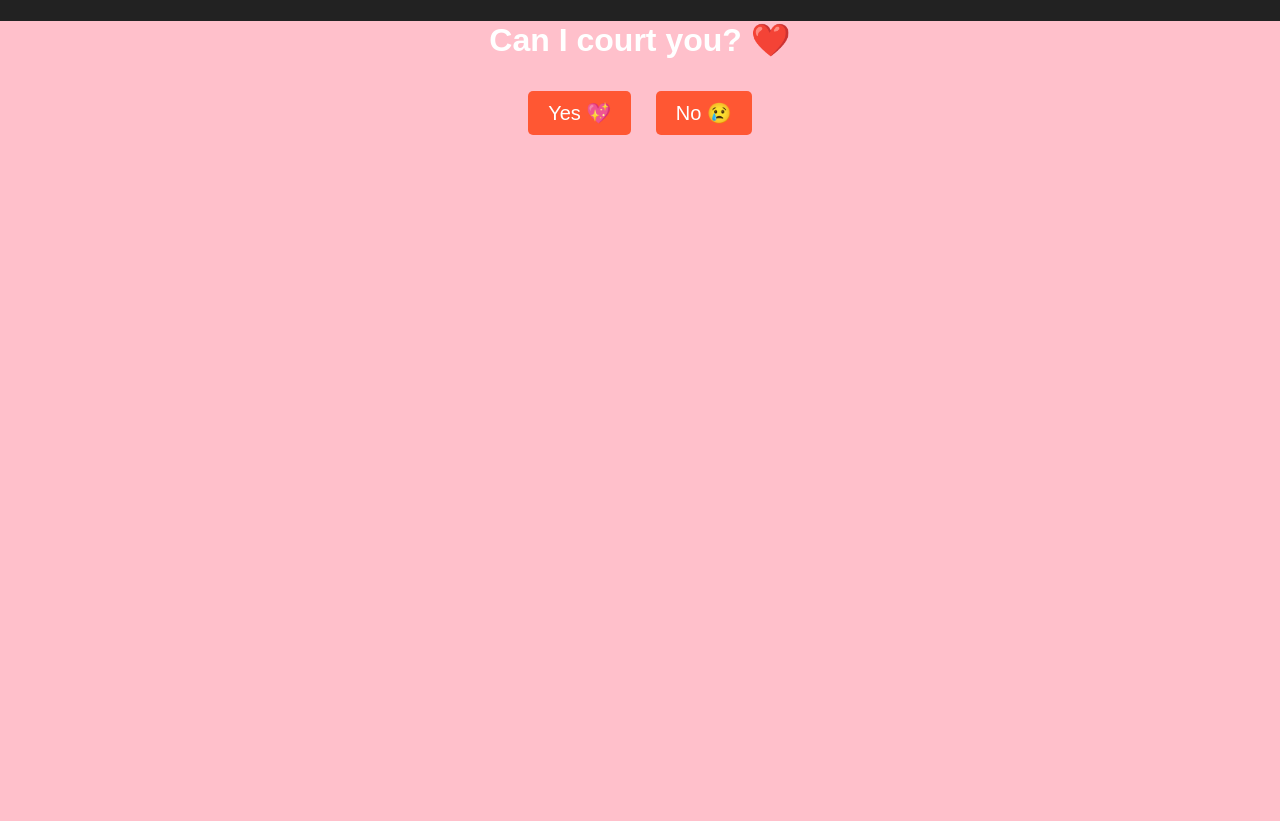
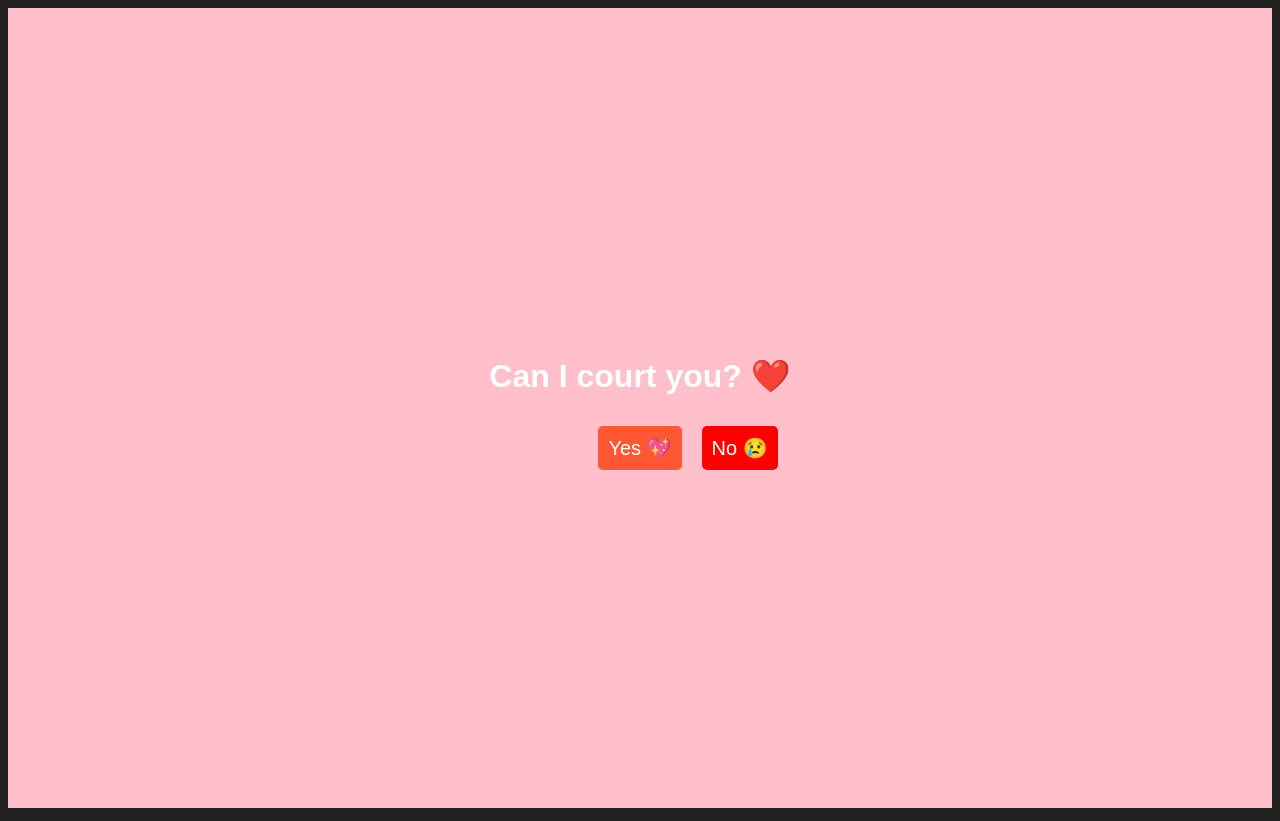
Before and after one commit to PvtYashiro/Trial-1, a plain HTML site: page index.html in a window 1280 px wide. Both pictures are taken after a click on the button "Exit". Drawn offline with Linux system fonts and the light colour scheme.

Commit message:
Update index.html

```diff
--- a/index.html
+++ b/index.html
@@ -2,8 +2,8 @@
 <html lang="en">
 <head>
     <meta charset="UTF-8">
-    <meta name="viewport" content="width=device-width, initial-scale=1.0, user-scalable=no">
-    <title>Block Blast & Love Prompt</title>
+    <meta name="viewport" content="width=device-width, initial-scale=1.0">
+    <title>Block Blast + Love Prompt</title>
     <style>
         body {
             text-align: center;
@@ -11,7 +11,6 @@
             color: white;
             font-family: Arial, sans-serif;
             overflow: hidden;
-            margin: 0;
         }
         canvas {
             background: #000;
@@ -42,40 +41,59 @@
         .exit-button {
             background-color: #d9534f;
         }
-        .touch-controls {
+        /* Love Prompt */
+        .love-container {
             display: flex;
-            justify-content: space-between;
+            flex-direction: column;
+            align-items: center;
+            justify-content: center;
+            height: 100vh;
+            background: pink;
+        }
+        #yesButton {
+            font-size: 20px;
+            padding: 10px;
+            transition: 0.3s;
+        }
+        #noButton {
             position: absolute;
-            bottom: 0;
-            width: 100%;
-            height: 50px;
-            background: rgba(0, 0, 0, 0.5);
-        }
-        .touch-left, .touch-right {
-            flex: 1;
-            height: 100%;
+            font-size: 20px;
+            padding: 10px;
+            background: red;
+            color: white;
+            border: none;
+            cursor: pointer;
         }
     </style>
 </head>
 <body>
+    <!-- Main Menu -->
     <div id="menu" class="menu">
         <h1>Block Blast</h1>
         <button onclick="startGame()">Start Game</button>
         <button class="exit-button" onclick="openLovePrompt()">Exit</button>
     </div>
+
+    <!-- Game Container -->
     <div id="gameContainer" class="hidden">
         <h1>Block Blast</h1>
         <p>Level: <span id="level">1</span> | Lives: <span id="lives">3</span></p>
         <canvas id="gameCanvas" width="480" height="320"></canvas>
-        <div class="touch-controls">
-            <div class="touch-left" ontouchstart="leftPressed = true" ontouchend="leftPressed = false"></div>
-            <div class="touch-right" ontouchstart="rightPressed = true" ontouchend="rightPressed = false"></div>
+    </div>
+
+    <!-- Love Prompt -->
+    <div id="lovePrompt" class="hidden love-container">
+        <h1>Can I court you? ❤️</h1>
+        <div>
+            <button id="yesButton" onclick="sayYes()">Yes 💖</button>
+            <button id="noButton" onmouseover="moveNoButton()">No 😢</button>
         </div>
     </div>
 
     <script>
         const menu = document.getElementById("menu");
         const gameContainer = document.getElementById("gameContainer");
+        const lovePrompt = document.getElementById("lovePrompt");
         const canvas = document.getElementById("gameCanvas");
         const ctx = canvas.getContext("2d");
         const levelDisplay = document.getElementById("level");
@@ -98,6 +116,9 @@
             paddleX = (canvas.width - paddleWidth) / 2;
             brickRowCount = level + 1;
             initializeBricks();
+            document.addEventListener("keydown", keyDownHandler);
+            document.addEventListener("keyup", keyUpHandler);
+            canvas.addEventListener("touchmove", touchMoveHandler);
             draw();
         }
 
@@ -117,23 +138,6 @@
             menu.classList.add("hidden");
             gameContainer.classList.remove("hidden");
             initializeGame();
-            document.addEventListener("keydown", keyDownHandler);
-            document.addEventListener("keyup", keyUpHandler);
-        }
-
-        function keyDownHandler(event) {
-            if (event.key === "ArrowRight") rightPressed = true;
-            if (event.key === "ArrowLeft") leftPressed = true;
-        }
-
-        function keyUpHandler(event) {
-            if (event.key === "ArrowRight") rightPressed = false;
-            if (event.key === "ArrowLeft") leftPressed = false;
-        }
-
-        function drawPaddle() {
-            ctx.fillStyle = "blue";
-            ctx.fillRect(paddleX, canvas.height - paddleHeight, paddleWidth, paddleHeight);
         }
 
         function drawBricks() {
@@ -145,6 +149,19 @@
                     }
                 }
             }
+        }
+
+        function drawPaddle() {
+            ctx.fillStyle = "blue";
+            ctx.fillRect(paddleX, canvas.height - paddleHeight, paddleWidth, paddleHeight);
+        }
+
+        function drawBall() {
+            ctx.beginPath();
+            ctx.arc(ballX, ballY, ballRadius, 0, Math.PI * 2);
+            ctx.fillStyle = "white";
+            ctx.fill();
+            ctx.closePath();
         }
 
         function collisionDetection() {
@@ -161,44 +178,47 @@
             }
         }
 
-        function drawBall() {
-            ctx.beginPath();
-            ctx.arc(ballX, ballY, ballRadius, 0, Math.PI * 2);
-            ctx.fillStyle = "white";
-            ctx.fill();
-            ctx.closePath();
-        }
-
         function draw() {
             ctx.clearRect(0, 0, canvas.width, canvas.height);
             drawBricks();
             drawBall();
             drawPaddle();
             collisionDetection();
-
             ballX += ballDX;
             ballY += ballDY;
             requestAnimationFrame(draw);
         }
 
+        function keyDownHandler(event) {
+            if (event.key === "ArrowRight") rightPressed = true;
+            if (event.key === "ArrowLeft") leftPressed = true;
+        }
+
+        function keyUpHandler(event) {
+            if (event.key === "ArrowRight") rightPressed = false;
+            if (event.key === "ArrowLeft") leftPressed = false;
+        }
+
+        function touchMoveHandler(event) {
+            let touchX = event.touches[0].clientX;
+            paddleX = Math.min(canvas.width - paddleWidth, Math.max(0, touchX - paddleWidth / 2));
+        }
+
         function openLovePrompt() {
-            document.body.innerHTML = `
-                <div style="text-align:center; background:pink; height:100vh;">
-                    <h1>Can I court you? ❤️</h1>
-                    <button id="yesButton" onclick="sayYes()">Yes 💖</button>
-                    <button id="noButton" onmouseover="moveNoButton()">No 😢</button>
-                </div>
-            `;
+            menu.classList.add("hidden");
+            gameContainer.classList.add("hidden");
+            lovePrompt.classList.remove("hidden");
+        }
 
-            let yesSize = 20;
-            window.moveNoButton = function () {
-                yesSize += 5;
-                document.getElementById("yesButton").style.fontSize = `${yesSize}px`;
-            };
+        function sayYes() {
+            document.body.innerHTML = `<h1 style="color: red;">Yay! You said Yes! ❤️</h1>`;
+        }
 
-            window.sayYes = function () {
-                document.body.innerHTML = `<h1 style="color: red;">Yay! You said Yes! ❤️</h1>`;
-            };
+        function moveNoButton() {
+            let btn = document.getElementById("noButton");
+            btn.style.left = `${Math.random() * (window.innerWidth - 100)}px`;
+            btn.style.top = `${Math.random() * (window.innerHeight - 50)}px`;
+            document.getElementById("yesButton").style.fontSize = `${parseInt(getComputedStyle(yesButton).fontSize) + 5}px`;
         }
     </script>
 </body>
```
